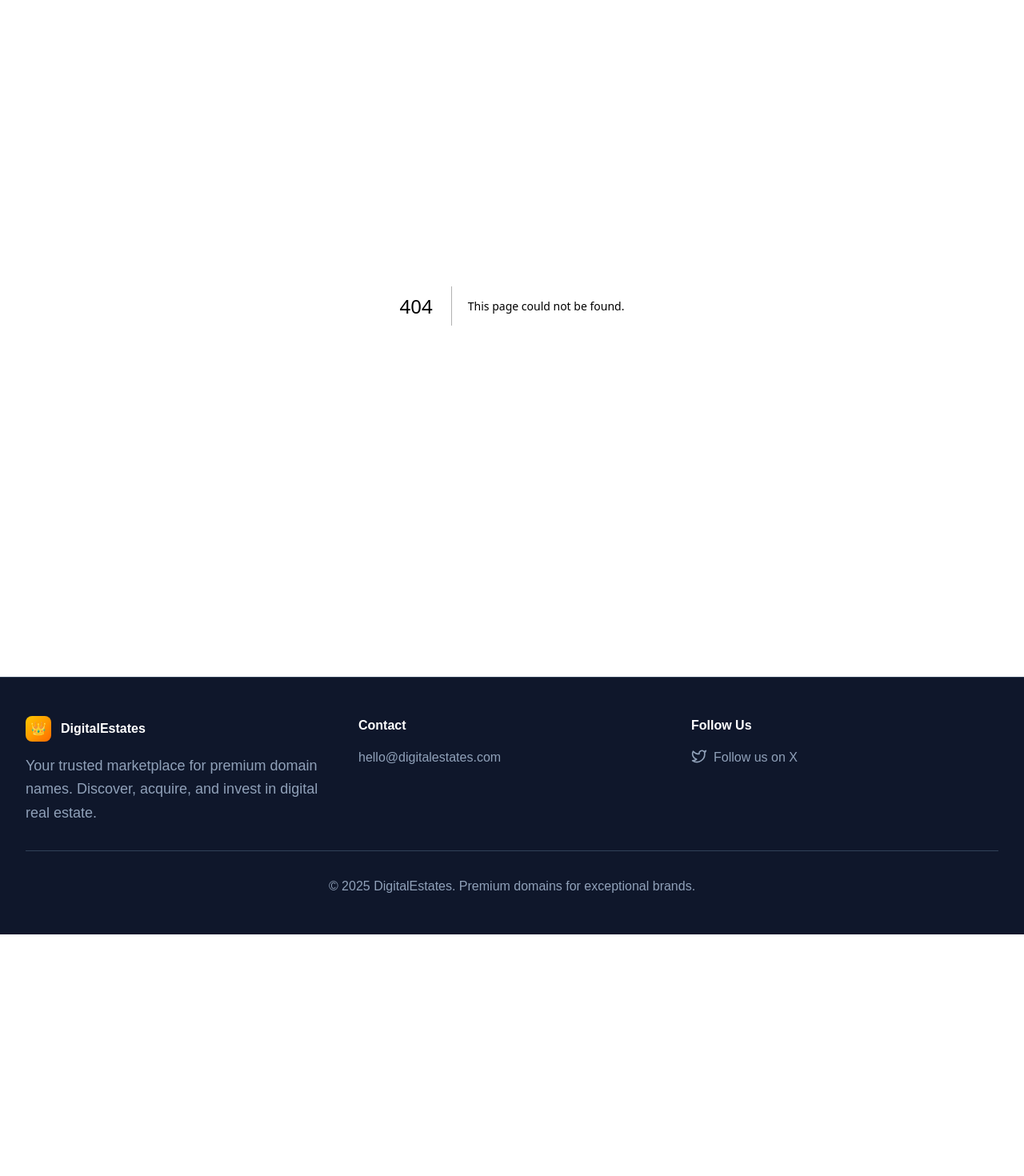
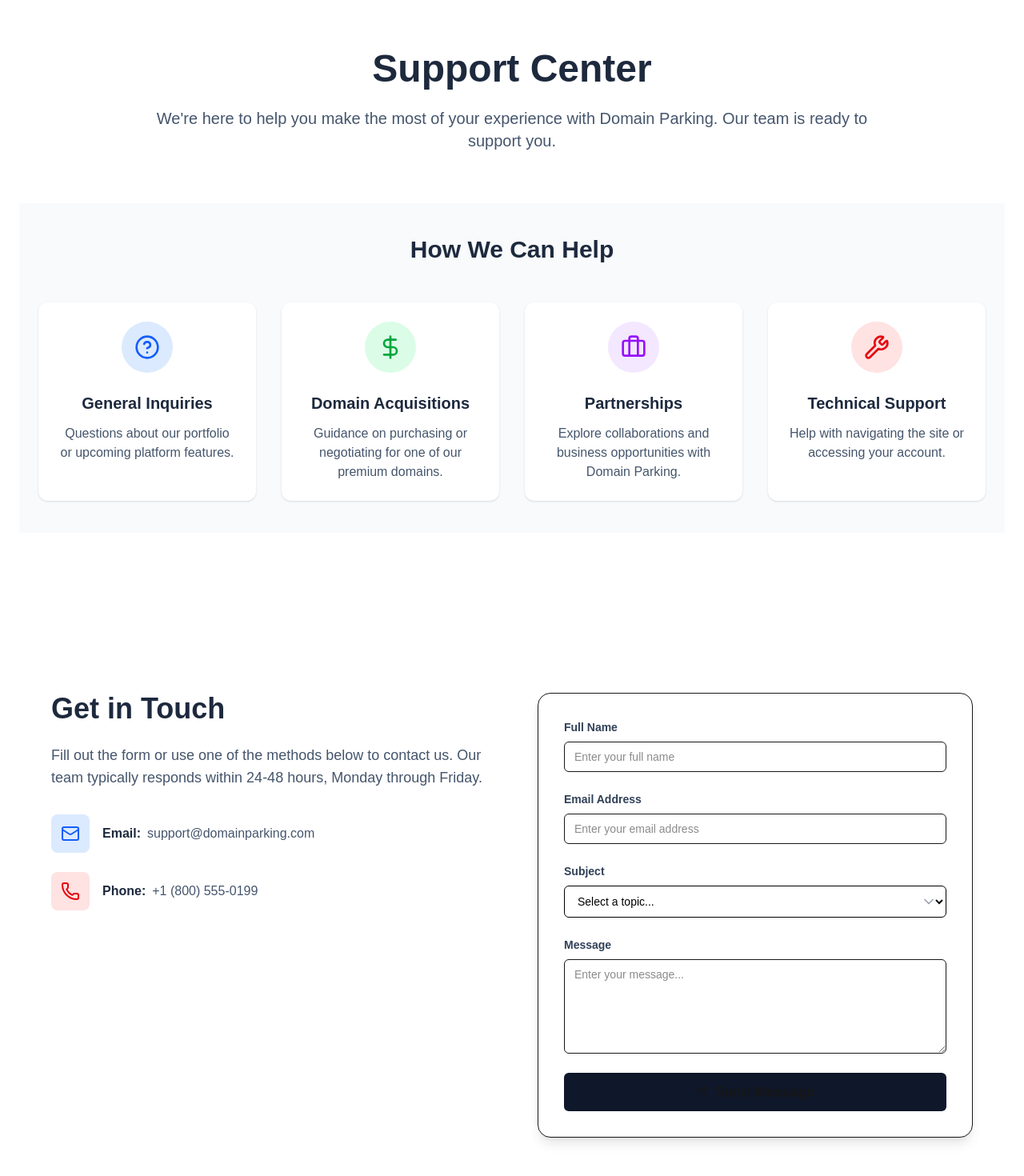
Before and after one commit to elghanbibadr/digitalAssets, a Next.js app: page /contact in a window 1280 px wide. Before the commit this address had no page. Shown: the part 140-1610 px from the top of the page at 80% size. Before the commit the page ends 1308 px from the top, so only its background shows below. Built offline with nearby package versions, Linux system fonts and the light colour scheme.

Commit message:
created v1 of the contact page

```diff
--- /dev/null
+++ b/app/contact/page.tsx
@@ -0,0 +1,185 @@
+"use client"
+import { BarChart3, TrendingUp, DollarSign, Globe, Zap, Target, Mail, Phone, HelpCircle, Briefcase, Wrench, ChevronDown, Send } from 'lucide-react';
+import React, { useState } from 'react'
+
+const Contact = () => {
+      const [selectedSubject, setSelectedSubject] = useState('');
+
+  return (
+    <div>
+
+          {/* Support Center Section */}
+      <section className="py-20 ">
+        <div className=" mx-auto px-6">
+          <div className="text-center mb-16">
+            <h2 className="text-4xl md:text-5xl font-bold text-slate-800 mb-6">
+              Support Center
+            </h2>
+            <p className="text-xl text-slate-600 max-w-4xl mx-auto">
+              We're here to help you make the most of your experience with Domain Parking. Our team
+              is ready to support you.
+            </p>
+          </div>
+
+          <div className="mb-20 py-10 px-6 bg-[#F8FAFC]">
+            <h3 className="text-3xl font-bold text-center text-slate-800 mb-12">
+              How We Can Help
+            </h3>
+
+            <div className="grid md:grid-cols-2 lg:grid-cols-4 gap-8">
+              <div className="text-center p-6 bg-white shadow-sm rounded-xl ">
+                <div className="w-16 h-16 bg-blue-100 rounded-full flex items-center justify-center mx-auto mb-6">
+                  <HelpCircle className="w-8 h-8 text-blue-600" />
+                </div>
+                <h4 className="text-xl font-bold text-slate-800 mb-3">General Inquiries</h4>
+                <p className="text-slate-600">
+                  Questions about our portfolio or upcoming platform features.
+                </p>
+              </div>
+
+              <div className="text-center p-6 bg-white shadow-sm rounded-xl ">
+                <div className="w-16 h-16 bg-green-100 rounded-full flex items-center justify-center mx-auto mb-6">
+                  <DollarSign className="w-8 h-8 text-green-600" />
+                </div>
+                <h4 className="text-xl font-bold text-slate-800 mb-3">Domain Acquisitions</h4>
+                <p className="text-slate-600">
+                  Guidance on purchasing or negotiating for one of our premium domains.
+                </p>
+              </div>
+
+              <div className="text-center p-6 bg-white shadow-sm rounded-xl ">
+                <div className="w-16 h-16 bg-purple-100 rounded-full flex items-center justify-center mx-auto mb-6">
+                  <Briefcase className="w-8 h-8 text-purple-600" />
+                </div>
+                <h4 className="text-xl font-bold text-slate-800 mb-3">Partnerships</h4>
+                <p className="text-slate-600">
+                  Explore collaborations and business opportunities with Domain Parking.
+                </p>
+              </div>
+
+              <div className="text-center p-6 bg-white shadow-sm rounded-xl ">
+                <div className="w-16 h-16 bg-red-100 rounded-full flex items-center justify-center mx-auto mb-6">
+                  <Wrench className="w-8 h-8 text-red-600" />
+                </div>
+                <h4 className="text-xl font-bold text-slate-800 mb-3">Technical Support</h4>
+                <p className="text-slate-600">
+                  Help with navigating the site or accessing your account.
+                </p>
+              </div>
+            </div>
+          </div>
+        </div>
+      </section>
+
+      {/* Contact Section */}
+      <section className="py-10 bg-white">
+        <div className="container mx-auto px-6">
+          <div className="max-w-6xl mx-auto">
+            <div className="grid lg:grid-cols-2 gap-16 items-start">
+              {/* Contact Info */}
+              <div>
+                <h2 className="text-4xl font-bold text-slate-800 mb-6">
+                  Get in Touch
+                </h2>
+                <p className="text-lg text-slate-600 mb-8">
+                  Fill out the form or use one of the methods below to contact us. Our
+                  team typically responds within 24-48 hours, Monday through Friday.
+                </p>
+
+                <div className="space-y-6">
+                  <div className="flex items-center space-x-4">
+                    <div className="w-12 h-12 bg-blue-100 rounded-lg flex items-center justify-center">
+                      <Mail className="w-6 h-6 text-blue-600" />
+                    </div>
+                    <div>
+                      <span className="font-semibold text-slate-800">Email:</span>
+                      <span className="text-slate-600 ml-2">support@domainparking.com</span>
+                    </div>
+                  </div>
+
+                  <div className="flex items-center space-x-4">
+                    <div className="w-12 h-12 bg-red-100 rounded-lg flex items-center justify-center">
+                      <Phone className="w-6 h-6 text-red-600" />
+                    </div>
+                    <div>
+                      <span className="font-semibold text-slate-800">Phone:</span>
+                      <span className="text-slate-600 ml-2">+1 (800) 555-0199</span>
+                    </div>
+                  </div>
+                </div>
+              </div>
+
+              {/* Contact Form */}
+              <div className="bg-white p-8 rounded-2xl shadow-lg border space-y-6">
+                <form className="space-y-6">
+                  <div>
+                    <label className="block text-sm font-semibold text-slate-700 mb-2">
+                      Full Name
+                    </label>
+                    <input
+                      type="text"
+                      className="flex  w-full rounded-md border border-input bg-white px-3 py-2 text-base ring-offset-background file:border-0 file:bg-transparent file:text-sm file:font-medium file:text-foreground placeholder:text-muted-foreground focus-visible:outline-none focus-visible:ring-2 focus-visible:ring-ring focus-visible:ring-offset-2 disabled:cursor-not-allowed disabled:opacity-50 md:text-sm mt-2"
+                      placeholder="Enter your full name"
+                    />
+                  </div>
+
+                  <div>
+                    <label className="block text-sm font-semibold text-slate-700 mb-2">
+                      Email Address
+                    </label>
+                    <input
+                      type="email"
+                      className="flex  w-full rounded-md border border-input bg-white px-3 py-2 text-base ring-offset-background file:border-0 file:bg-transparent file:text-sm file:font-medium file:text-foreground placeholder:text-muted-foreground focus-visible:outline-none focus-visible:ring-2 focus-visible:ring-ring focus-visible:ring-offset-2 disabled:cursor-not-allowed disabled:opacity-50 md:text-sm mt-2"
+                      placeholder="Enter your email address"
+                    />
+                  </div>
+
+                  <div>
+                    <label className="block text-sm font-semibold text-slate-700 mb-2">
+                      Subject
+                    </label>
+                    <div className="relative">
+                      <select
+                        value={selectedSubject}
+                        onChange={(e) => setSelectedSubject(e.target.value)}
+                        className="flex h-10 items-center justify-between rounded-md border border-input bg-white text-black px-3 py-2 text-sm ring-offset-background placeholder:text-muted-foreground focus:outline-none focus:ring-1 focus:ring-ring disabled:cursor-not-allowed disabled:opacity-50 [&>span]:line-clamp-1 w-full mt-2"
+                      >
+                        <option value="">Select a topic...</option>
+                        <option value="general">General Inquiries</option>
+                        <option value="domains">Domain Acquisitions</option>
+                        <option value="partnerships">Partnerships</option>
+                        <option value="technical">Technical Support</option>
+                      </select>
+                      <ChevronDown className="w-5 h-5 text-gray-400 absolute right-3 top-1/2 transform -translate-y-1/2 pointer-events-none" />
+                    </div>
+                  </div>
+
+                  <div>
+                    <label className="block text-sm font-semibold text-slate-700 mb-2">
+                      Message
+                    </label>
+                    <textarea
+                      rows={5}
+                      className="flex  w-full rounded-md border border-input bg-white px-3 py-2 text-base ring-offset-background file:border-0 file:bg-transparent file:text-sm file:font-medium file:text-foreground placeholder:text-muted-foreground focus-visible:outline-none focus-visible:ring-2 focus-visible:ring-ring focus-visible:ring-offset-2 disabled:cursor-not-allowed disabled:opacity-50 md:text-sm mt-2 resize-vertical"
+                      placeholder="Enter your message..."
+                    ></textarea>
+                  </div>
+
+                  <button
+                    type="submit"
+                    className="inline-flex font-semibold items-center justify-center gap-2 whitespace-nowrap rounded-md  ring-offset-background transition-colors focus-visible:outline-none focus-visible:ring-2 focus-visible:ring-ring focus-visible:ring-offset-2 disabled:pointer-events-none disabled:opacity-50 [&_svg]:pointer-events-none [&_svg]:size-4 [&_svg]:shrink-0 text-primary-foreground px-4 py-2 w-full h-12 text-lg bg-slate-900 hover:bg-slate-800"
+                  >
+                    <Send/>
+                    Send Message
+                  </button>
+                </form>
+              </div>
+            </div>
+          </div>
+        </div>
+      </section>
+    </div>
+  )
+}
+
+export default Contact
```
